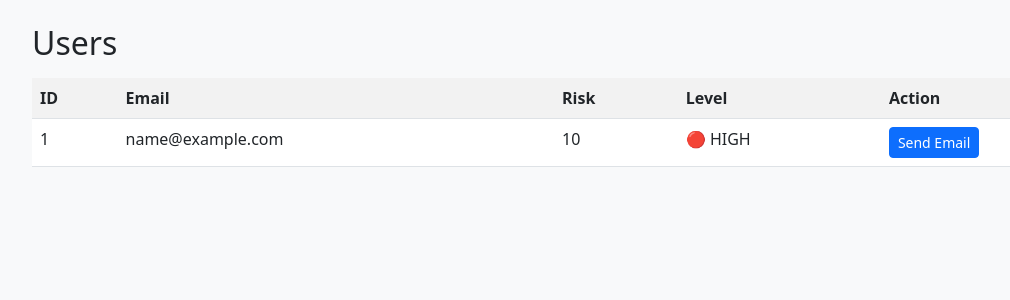
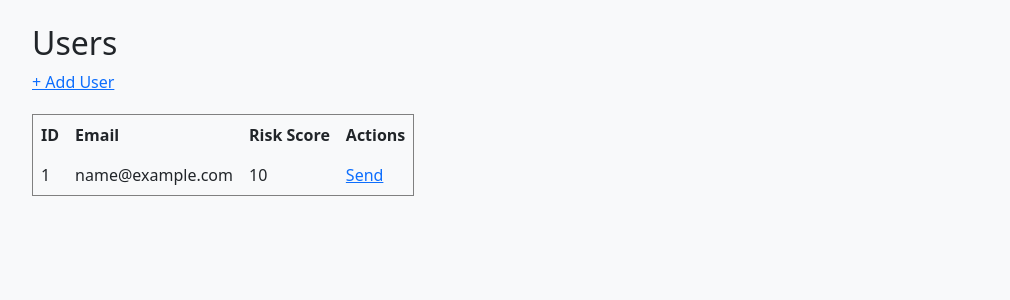
Before and after one commit to alinavvvv/phishing, a Flask app: page /users in a window 1280 px wide. Shown: the part 56-356 px from the top of the page, without its empty margins (50-1060 px from the left). Run offline with Flask 3, Linux system fonts and the light colour scheme; the visitor is signed in with stand-in values (Sample User, id 1); tables that the repository leaves empty hold one stand-in row (values such as "Sample post").

Commit message:
Update users.html

```diff
--- a/templates/users.html
+++ b/templates/users.html
@@ -4,34 +4,33 @@
 
 <h2>Users</h2>
 
-<table class="table table-striped mt-3">
+<a href="{{ url_for('add_user') }}">+ Add User</a>
+
+<table border="1" cellpadding="8" cellspacing="0" style="margin-top:20px;">
     <tr>
         <th>ID</th>
         <th>Email</th>
-        <th>Risk</th>
-        <th>Level</th>
-        <th>Action</th>
+        <th>Risk Score</th>
+        <th>Actions</th>
     </tr>
 
     {% for u in users %}
     <tr>
         <td>{{ u.id }}</td>
         <td>{{ u.email }}</td>
-        <td>{{ u.risk_score }}</td>
+
+        <!-- FIX: ако няма risk_score няма да крашне -->
+        <td>{{ u.risk_score | default(0) }}</td>
+
         <td>
-            {% if u.risk_score > 5 %}
-                🔴 HIGH
-            {% elif u.risk_score > 2 %}
-                🟡 MEDIUM
-            {% else %}
-                🟢 LOW
-            {% endif %}
-        </td>
-        <td>
-            <a class="btn btn-sm btn-primary" href="/send_email/{{ u.id }}">Send Email</a>
+            <!-- FIXED SEND BUTTON -->
+            <a href="{{ url_for('send', user_id=u.id) }}">
+                Send
+            </a>
         </td>
     </tr>
     {% endfor %}
+
 </table>
 
 {% endblock %}
```
